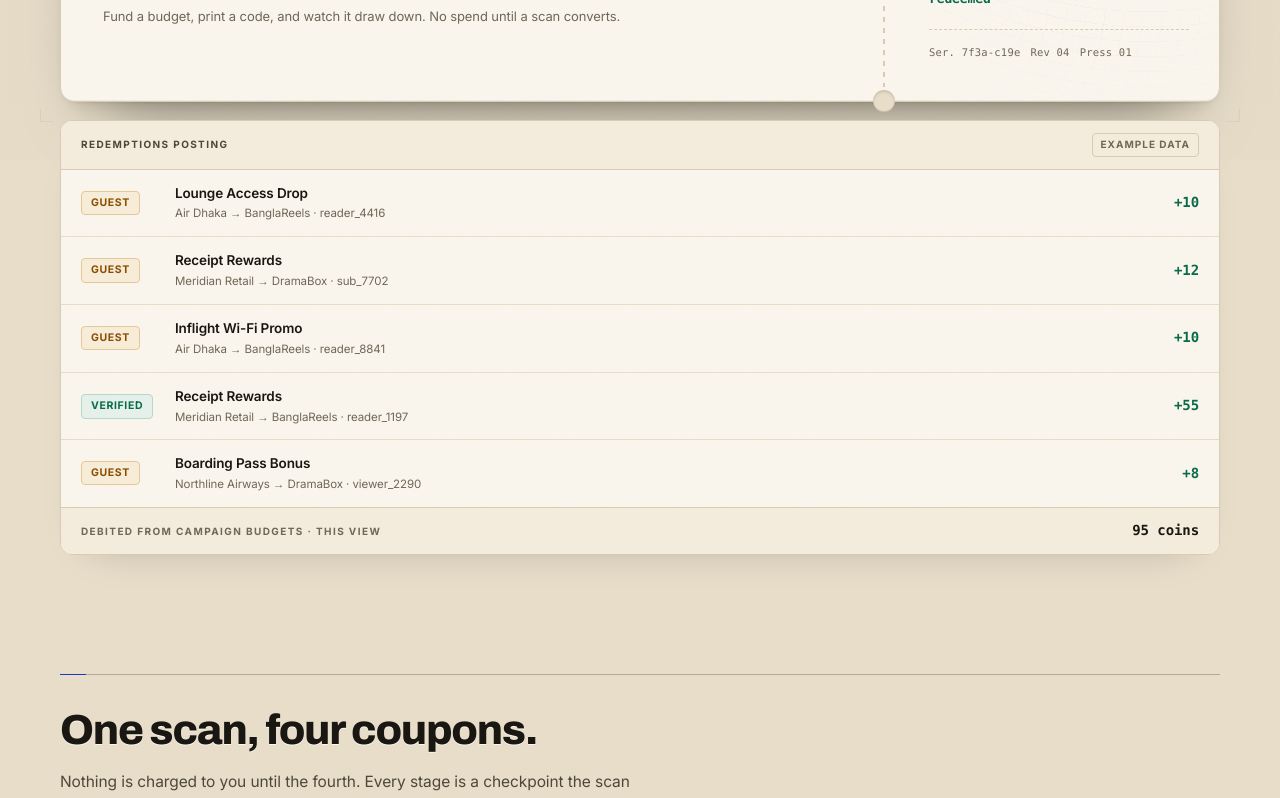
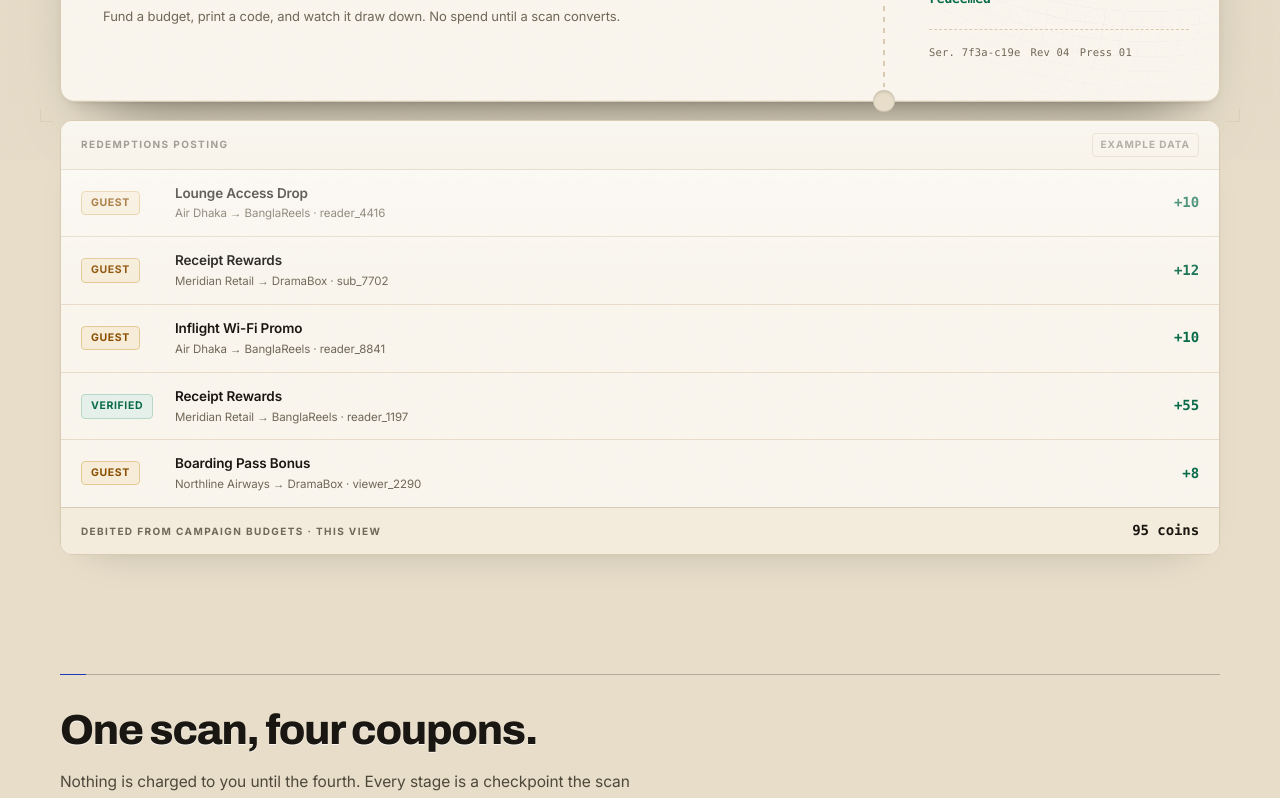
Before and after one commit to danumai/attribution-platform, a Next.js app in the folder frontend/: page / in a window 1280 px wide. Shown: the part 640-1438 px from the top of the page. Built offline with nearby package versions, Linux system fonts and the light colour scheme.

Commit message:
feat: add glass accents to nav scroll state and activity board

```diff
--- a/frontend/app/landing/landing.css
+++ b/frontend/app/landing/landing.css
@@ -501,6 +501,17 @@ body:has(.lp)::before {
   background: var(--stock);
   overflow: hidden;
   box-shadow: 0 1px 0 #fff inset, 0 18px 40px -34px rgba(26, 23, 18, 0.4);
+  position: relative;
+}
+/* a soft light-catch along the top edge, the one "glass" touch on this card */
+.lp-board::after {
+  content: "";
+  position: absolute;
+  inset: 0 0 auto 0;
+  height: 40%;
+  background: linear-gradient(to bottom, color-mix(in srgb, #fff 55%, transparent), transparent);
+  pointer-events: none;
+  border-radius: 12px 12px 0 0;
 }
 .lp-board-head {
   display: flex;
@@ -966,14 +977,20 @@ body:has(.lp)::before {
     }
     @keyframes lp-feed { to { transform: scaleX(1); } }
 
-    /* the nav lifts off the page once the reader has left the top */
+    /* the nav lifts off the page once the reader has left the top, and gains a
+       glass tint so it reads as floating over the scrolled content beneath it */
     .lp .lp-nav {
       animation: lp-nav-set linear both;
       animation-timeline: scroll(root block);
       animation-range: 0 130px;
     }
     @keyframes lp-nav-set {
-      to { box-shadow: 0 14px 26px -24px rgba(26, 23, 18, 0.75); }
+      to {
+        box-shadow: 0 14px 26px -24px rgba(26, 23, 18, 0.75);
+        background: color-mix(in srgb, var(--paper) 82%, transparent);
+        backdrop-filter: blur(10px);
+        -webkit-backdrop-filter: blur(10px);
+      }
     }
   }
 }
```
